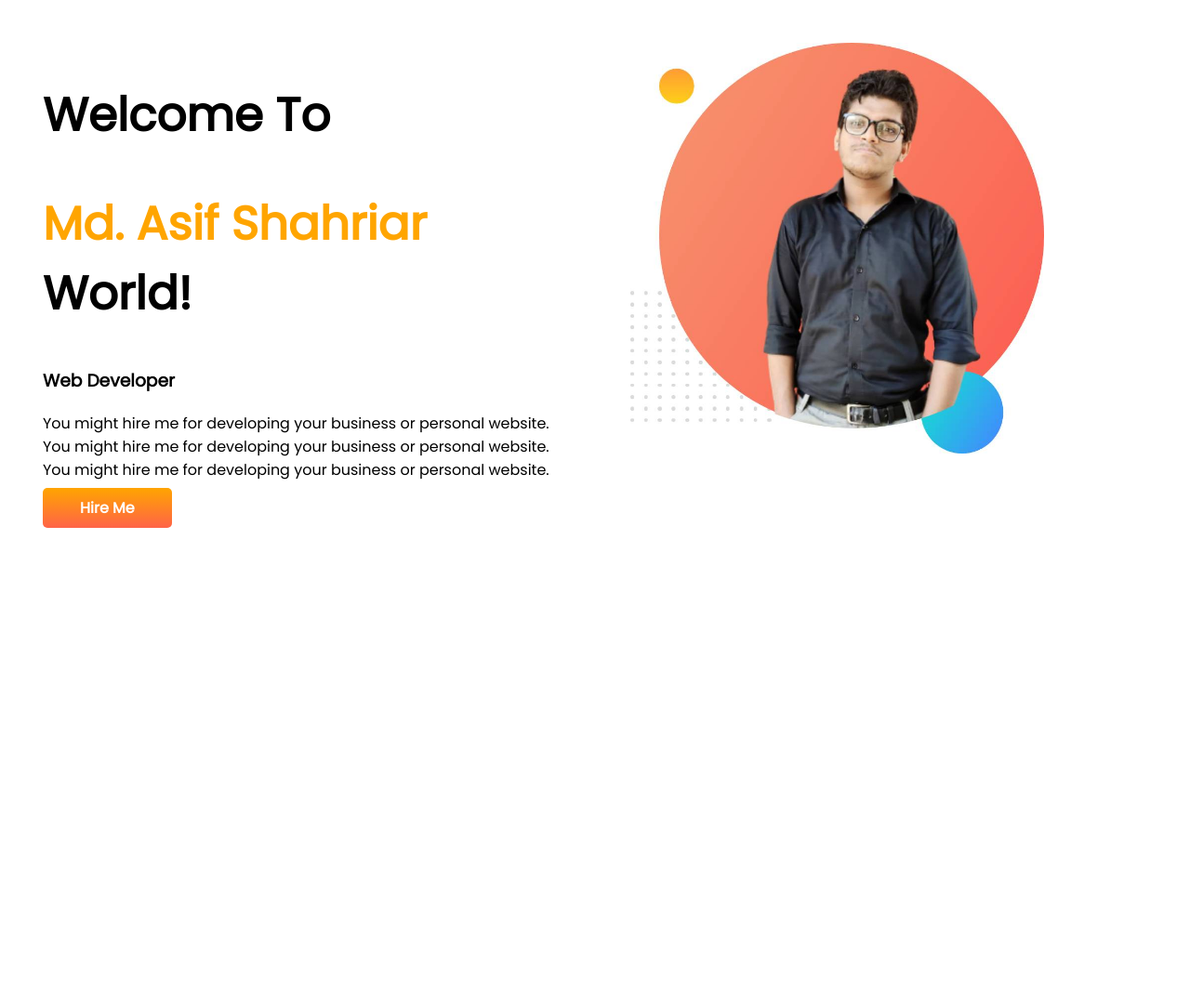
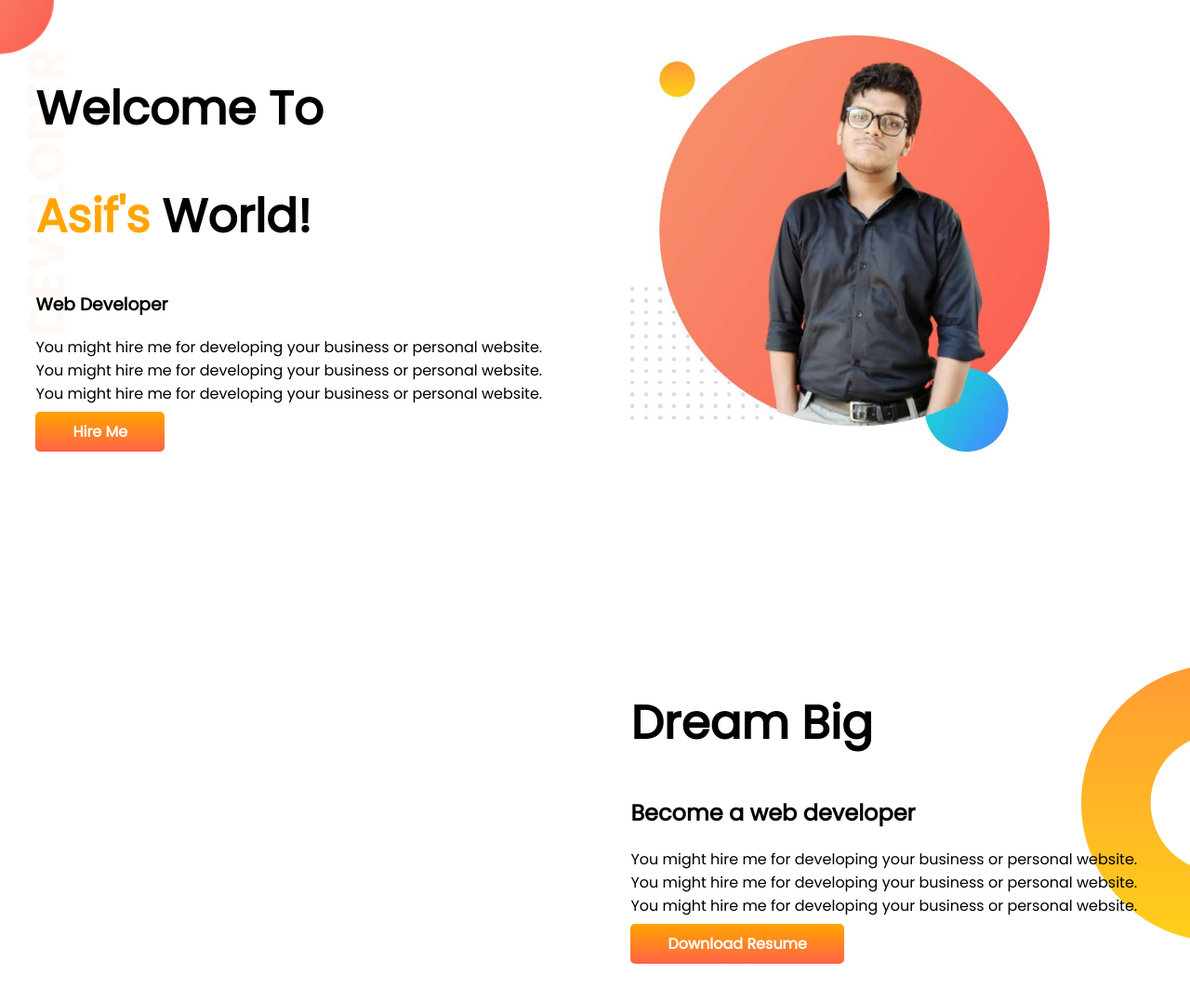
Before and after one commit to asif-bhai-xoss/developer-portfolio, a plain HTML site: page index.html in a window 1280 px wide. Shown: the whole page at 93% size. Before the commit the page ends 800 px from the top, so only its background shows below. Drawn offline with Linux system fonts and the light colour scheme.

Commit message:
video 5,6

```diff
--- a/index.html
+++ b/index.html
@@ -14,10 +14,10 @@
     <link rel="stylesheet" href="style.css" />
   </head>
   <body>
-    <section>
+    <section class="top-banner">
       <div class="half-width">
         <h1>Welcome To</h1>
-        <h1><span class="orange-color"> Md. Asif Shahriar </span> World!</h1>
+        <h1><span class="orange-color"> Asif's </span> World!</h1>
         <h3>Web Developer</h3>
         <p>
           You might hire me for developing your business or personal website.
@@ -31,5 +31,22 @@
         <img src="my_pic/asif_new.jpg" alt="Asif's Image" />
       </div>
     </section>
+
+    <section class="dream-big">
+      <div class="half-width">
+        <img src="" alt="" />
+      </div>
+
+      <div class="half-width">
+        <h1>Dream Big</h1>
+        <h2>Become a web developer</h2>
+        <p>
+          You might hire me for developing your business or personal website.
+          You might hire me for developing your business or personal website.
+          You might hire me for developing your business or personal website.
+        </p>
+        <a class="link-button" target="_blank" href="">Download Resume</a>
+      </div>
+    </section>
   </body>
 </html>
--- a/style.css
+++ b/style.css
@@ -1,5 +1,6 @@
 body {
   font-family: "Poppins", sans-serif;
+  margin: 0;
 }
 h1 {
   font-size: 50px;
@@ -9,6 +10,7 @@ h1 {
 }
 section {
   display: flex;
+  margin-bottom: 130px;
 }
 .half-width {
   width: 50%;
@@ -25,3 +27,13 @@ section {
   padding: 10px 40px;
   border-radius: 5px;
 }
+.top-banner {
+  background-image: url(images/top-banner.png);
+  background-repeat: no-repeat;
+}
+
+.dream-big {
+  background-image: url(images/dream-bg.png);
+  background-repeat: no-repeat;
+  background-position: right;
+}
```
